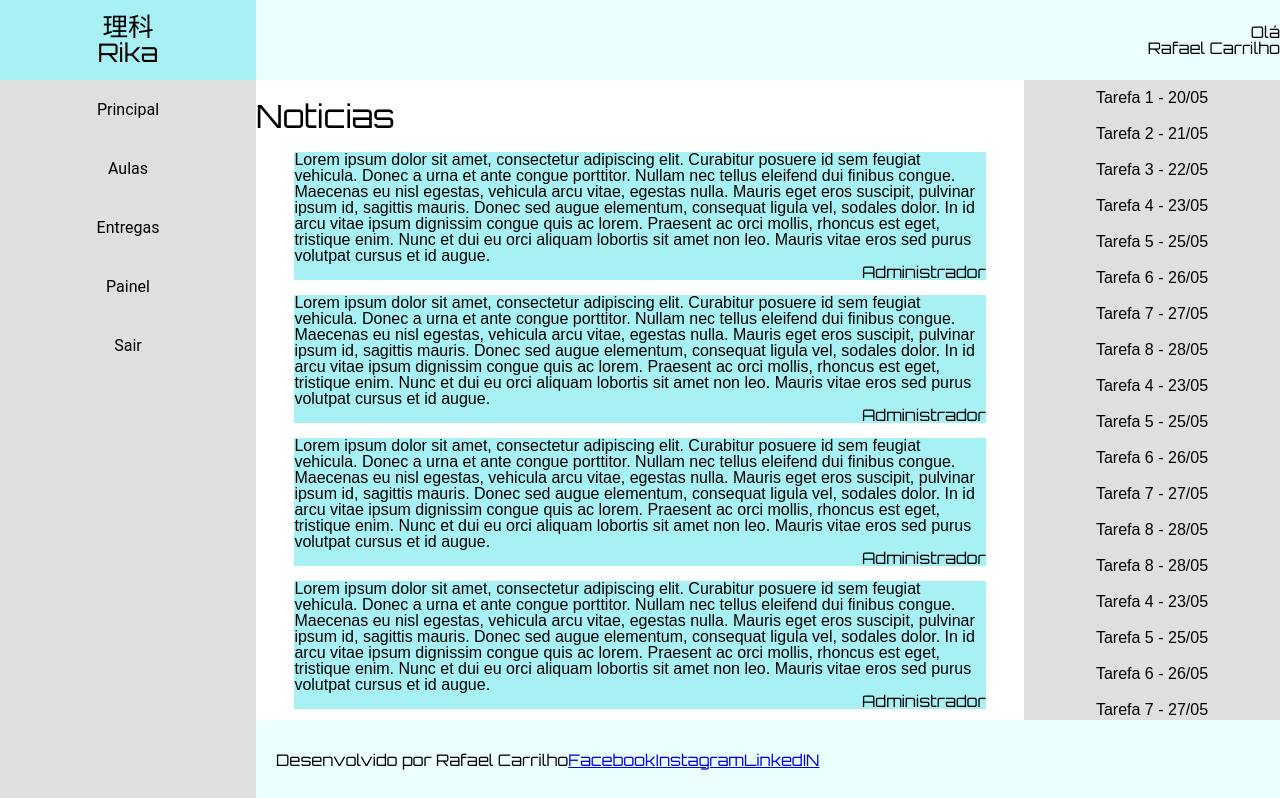
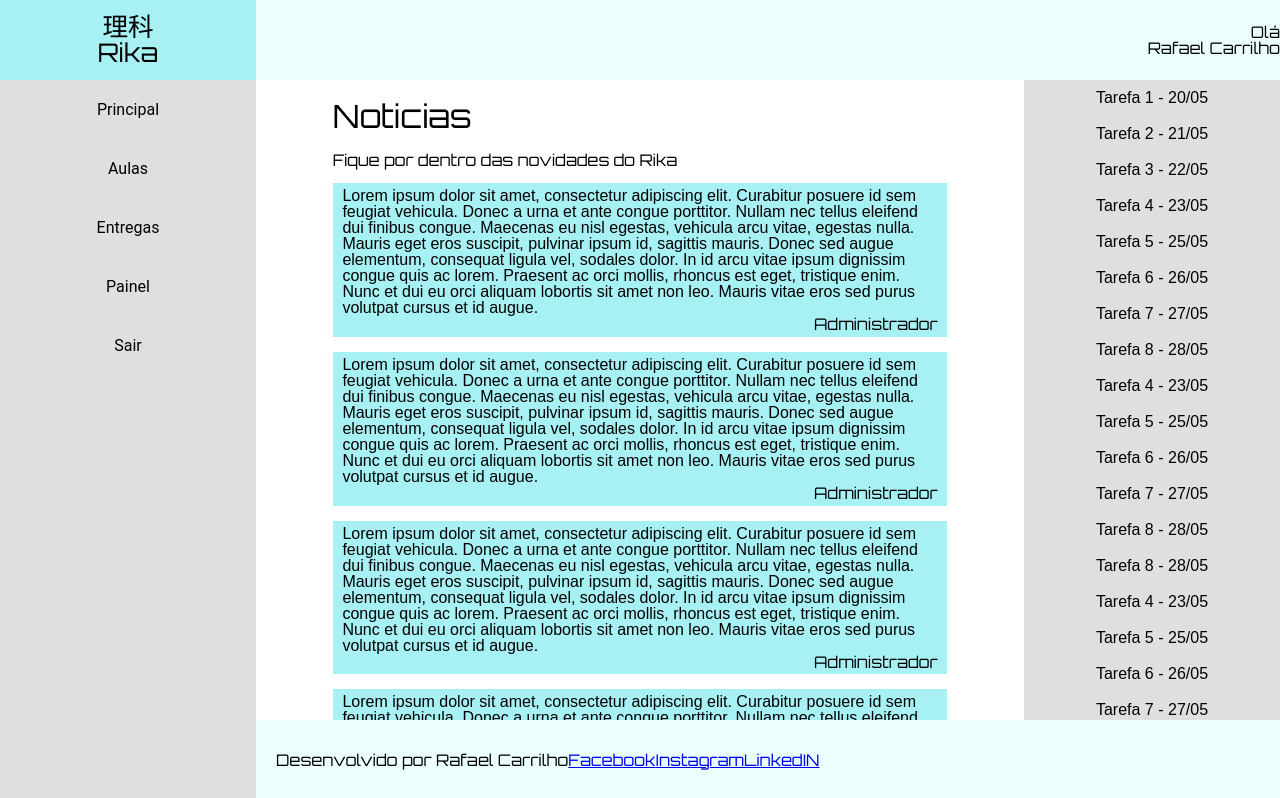
Before and after one commit to carrilhorafael/rika-front, a React (Create React App) app: page / in a window 1280 px wide. Shown: the top 798 px of the page. Built offline with nearby package versions, Linux system fonts and the light colour scheme.

Commit message:
add cardnews

```diff
--- a/src/common/card_news/cardnews.module.css
+++ b/src/common/card_news/cardnews.module.css
@@ -1,5 +1,5 @@
 .card_news_div{
-    width: 90%;
+    padding: .8% .6rem;
     margin: 15px auto;
     background-color:#A7F0F4;
     display: flex;
--- a/src/common/layout/Layout.js
+++ b/src/common/layout/Layout.js
@@ -15,7 +15,9 @@ export default function Layout (props) {
             <Header />
             <SideMenu />
             <main className={style.grid_main_area}>
-                {props.children}
+                <div className={style.main_container}>
+                    {props.children}
+                </div>
             </main>
             <Tasks />
             <Footer />
--- a/src/common/layout/layout.module.css
+++ b/src/common/layout/layout.module.css
@@ -55,6 +55,21 @@
 }
 .grid_main_area{
     grid-area: main;
+    overflow-y: scroll;
+}
+.grid_main_area::-webkit-scrollbar{
+    width: 10px;
+}
+.grid_main_area::-webkit-scrollbar-track{
+    background-color: #EAFFFE;
+}
+.grid_main_area::-webkit-scrollbar-thumb{
+    background-color: #A7F0F4;
+    width: 1px;
+}
+.main_container{
+    width: 80%;
+    margin: 0 auto;
 }
 .grid_task_area{
     grid-area: task;
--- a/src/pages/home/Home.js
+++ b/src/pages/home/Home.js
@@ -19,6 +19,7 @@ export default function Home () {
     return(
         <>
             <h1 className={style.title_news}>Noticias</h1>
+            <p>Fique por dentro das novidades do Rika</p>
             {news.map(single_new => (
                 <CardNews news = {single_new} />
             ))}
```
